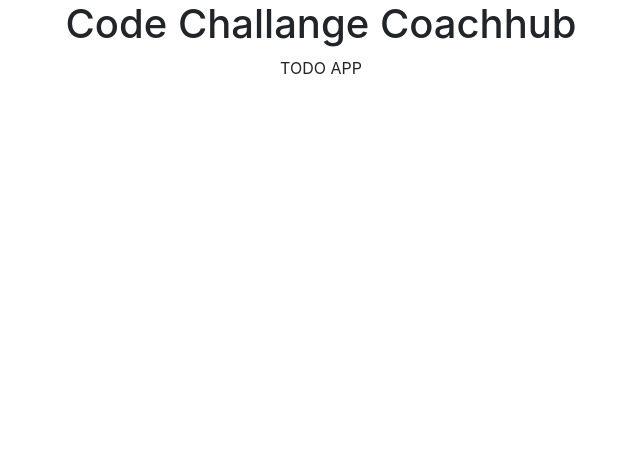
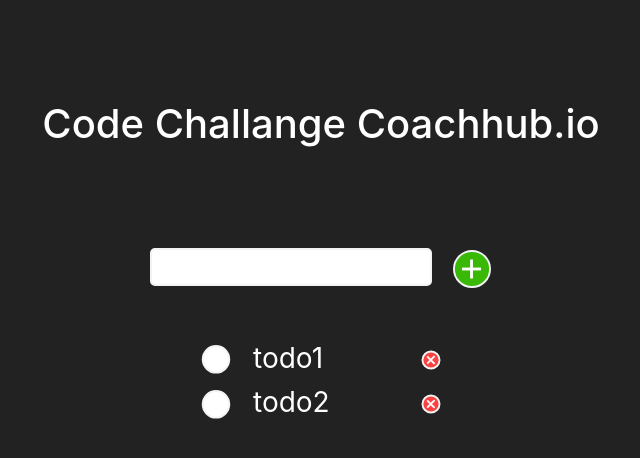
Before and after one commit to GabrielDierks/code-challenge-coachhub, a React (Create React App) app in the folder client/: page / in a window 1280 px wide. Shown: the top 458 px of the page, without its empty margins (319-959 px from the left). Built offline with nearby package versions, Linux system fonts and the light colour scheme.

Commit message:
added all necessary components and basic style

```diff
--- a/client/src/App.css
+++ b/client/src/App.css
@@ -1,5 +1,9 @@
-.App {
-  margin: 0; }
-  .App h1,
-  .App p {
-    text-align: center; }
+body {
+  background-color: #222;
+  color: #fff; }
+  body .App {
+    margin: 100px;
+    text-align: center;
+    outline-style: none; }
+    body .App h1 {
+      margin-bottom: 50px; }
--- a/client/src/App.js
+++ b/client/src/App.js
@@ -1,10 +1,24 @@
 import React from "react"
 import "./App.css"
 
+import { Button } from "./Components/Button/"
+import { Input } from "./Components/Input/"
+import { TodoItem } from "./Components/TodoItem"
+
+const item = [{ id: "1", name: "todo1" }, { id: "2", name: "todo2" }]
+
 const App = () => (
   <div className="App">
-    <h1> Code Challange Coachhub</h1>
-    <p>TODO APP</p>
+    <h1> Code Challange Coachhub.io</h1>
+    <form>
+      <Input type="text" />
+      <Button color="green" type="submit" />
+    </form>
+    <ul>
+      {item.map(item => (
+        <TodoItem key={item.id} {...item} />
+      ))}
+    </ul>
   </div>
 )
 
--- a/client/src/App.scss
+++ b/client/src/App.scss
@@ -1,7 +1,13 @@
-.App {
-  margin: 0;
-  h1,
-  p {
+body {
+  background-color: #222;
+  color: #fff;
+  .App {
+    margin: 100px;
     text-align: center;
+    outline-style: none;
+
+    h1 {
+      margin-bottom: 50px;
+    }
   }
 }
--- /dev/null
+++ b/client/src/Components/Button/Button.css
@@ -0,0 +1,64 @@
+button {
+  width: 40px;
+  height: 40px;
+  border-radius: 50%;
+  color: #fff;
+  background: #999;
+  margin: 0px 10px;
+  border: 2px solid #f1f3f4;
+  outline-style: none;
+  cursor: pointer;
+  transition: all 0.1s ease;
+  transform: scale(0.95);
+  font-size: 14px;
+  padding: 15px;
+  vertical-align: middle; }
+  button.green {
+    background: #39b906; }
+    button.green:before, button.green:after {
+      content: "";
+      position: absolute;
+      width: 5px;
+      height: 20px;
+      border: solid white;
+      border-width: 0 3px 0 0; }
+    button.green:before {
+      left: 14px;
+      top: 8px; }
+    button.green:after {
+      left: 15px;
+      top: 7px;
+      -webkit-transform: rotate(45deg);
+      -ms-transform: rotate(45deg);
+      transform: rotate(90deg); }
+  button:hover {
+    opacity: 0.8;
+    transform: scale(1); }
+  button:active {
+    transform: scale(0.95); }
+  button.red {
+    background: #fd4040;
+    height: 20px;
+    width: 20px;
+    padding: 0px;
+    margin: 0;
+    vertical-align: super; }
+    button.red:before, button.red:after {
+      content: "";
+      position: absolute;
+      left: 6px;
+      width: 3px;
+      height: 11px;
+      border: solid white;
+      border-width: 0 2px 0 0; }
+    button.red:before {
+      top: 3px;
+      -webkit-transform: rotate(-45deg);
+      -ms-transform: rotate(-45deg);
+      transform: rotate(-45deg); }
+    button.red:after {
+      top: 2px;
+      width: 3px;
+      -webkit-transform: rotate(45deg);
+      -ms-transform: rotate(45deg);
+      transform: rotate(45deg); }
--- /dev/null
+++ b/client/src/Components/Button/Button.scss
@@ -0,0 +1,83 @@
+button {
+  width: 40px;
+  height: 40px;
+  border-radius: 50%;
+  color: #fff;
+  background: #999;
+  margin: 0px 10px;
+  border: 2px solid #f1f3f4;
+  outline-style: none;
+  cursor: pointer;
+  transition: all 0.1s ease;
+  transform: scale(0.95);
+  font-size: 14px;
+  padding: 15px;
+  vertical-align: middle;
+
+  &.green {
+    background: rgb(57, 185, 6);
+
+    &:before,
+    &:after {
+      content: "";
+      position: absolute;
+      width: 5px;
+      height: 20px;
+      border: solid white;
+      border-width: 0 3px 0 0;
+    }
+
+    &:before {
+      left: 14px;
+      top: 8px;
+    }
+    &:after {
+      left: 15px;
+      top: 7px;
+      -webkit-transform: rotate(45deg);
+      -ms-transform: rotate(45deg);
+      transform: rotate(90deg);
+    }
+  }
+  &:hover {
+    opacity: 0.8;
+    transform: scale(1);
+  }
+  &:active {
+    transform: scale(0.95);
+  }
+
+  &.red {
+    background: rgb(253, 64, 64);
+    height: 20px;
+    width: 20px;
+    padding: 0px;
+    margin: 0;
+    vertical-align: super;
+
+    &:before,
+    &:after {
+      content: "";
+      position: absolute;
+      left: 6px;
+      width: 3px;
+      height: 11px;
+      border: solid white;
+      border-width: 0 2px 0 0;
+    }
+
+    &:before {
+      top: 3px;
+      -webkit-transform: rotate(-45deg);
+      -ms-transform: rotate(-45deg);
+      transform: rotate(-45deg);
+    }
+    &:after {
+      top: 2px;
+      width: 3px;
+      -webkit-transform: rotate(45deg);
+      -ms-transform: rotate(45deg);
+      transform: rotate(45deg);
+    }
+  }
+}
--- /dev/null
+++ b/client/src/Components/Button/index.js
@@ -0,0 +1,10 @@
+import React from "react"
+import "./Button.css"
+
+export const Button = ({ color, clickon, children }) => {
+  return (
+    <button className={color} onClick={clickon}>
+      {children}
+    </button>
+  )
+}
--- /dev/null
+++ b/client/src/Components/Input/Input.css
@@ -0,0 +1,8 @@
+.input {
+  display: inline;
+  margin: 50px 10px;
+  padding: 5px 15px;
+  outline-style: none;
+  border-radius: 5px;
+  border: 2px solid #f1f3f4;
+  user-select: none; }
--- /dev/null
+++ b/client/src/Components/Input/Input.scss
@@ -0,0 +1,9 @@
+.input {
+  display: inline;
+  margin: 50px 10px;
+  padding: 5px 15px;
+  outline-style: none;
+  border-radius: 5px;
+  border: 2px solid #f1f3f4;
+  user-select: none;
+}
--- /dev/null
+++ b/client/src/Components/Input/index.js
@@ -0,0 +1,6 @@
+import React from "react"
+import "./Input.css"
+
+export const Input = ({ type }) => {
+  return <input className="input" type={type} />
+}
--- /dev/null
+++ b/client/src/Components/TodoItem/TodoItem.css
@@ -0,0 +1,70 @@
+ul {
+  padding: 0;
+  margin: 0; }
+  ul li {
+    list-style: none; }
+    ul li .text {
+      vertical-align: super;
+      display: inline-block;
+      margin: 0 80px 0 20px;
+      font-size: 28px;
+      border: 0;
+      background: 0;
+      width: 90px;
+      color: #fff; }
+    ul li .container {
+      position: relative;
+      margin: 0;
+      padding: 0;
+      cursor: pointer;
+      font-size: 22px;
+      height: 30px;
+      width: 30px;
+      -webkit-user-select: none;
+      -moz-user-select: none;
+      -ms-user-select: none;
+      user-select: none; }
+    ul li .container input {
+      position: absolute;
+      opacity: 0;
+      cursor: pointer;
+      height: 0;
+      width: 0; }
+    ul li .checkmark {
+      position: absolute;
+      top: 0;
+      left: 0;
+      height: 30px;
+      width: 30px;
+      background-color: #fff;
+      transition: all 0.1s ease;
+      transform: scale(0.95);
+      transform-origin: 50% 70%;
+      border-radius: 25px;
+      border: 2px solid #f1f3f4; }
+    ul li .container:hover input ~ .checkmark {
+      background-color: #ccc;
+      transform: scale(1); }
+    ul li .container input:checked ~ .checkmark {
+      background-color: #2196f3; }
+    ul li .checkmark:after,
+    ul li .checkmark:before {
+      content: "";
+      position: absolute;
+      display: none; }
+    ul li .container input:checked ~ .checkmark:after,
+    ul li .container input:checked ~ .checkmark:before {
+      display: inline-block; }
+    ul li .container .checkmark:after {
+      left: 10px;
+      top: 7px;
+      width: 5px;
+      height: 10px;
+      border: solid white;
+      border-width: 0 3px 3px 0;
+      -webkit-transform: rotate(45deg);
+      -ms-transform: rotate(45deg);
+      transform: rotate(45deg); }
+  ul p {
+    display: inline-block;
+    margin: 0; }
--- /dev/null
+++ b/client/src/Components/TodoItem/TodoItem.scss
@@ -0,0 +1,83 @@
+ul {
+  padding: 0;
+  margin: 0;
+  li {
+    list-style: none;
+
+    .text {
+      vertical-align: super;
+      display: inline-block;
+      margin: 0 80px 0 20px;
+      font-size: 28px;
+      border: 0;
+      background: 0;
+      width: 90px;
+      color: #fff;
+    }
+    .container {
+      position: relative;
+      margin: 0;
+      padding: 0;
+      cursor: pointer;
+      font-size: 22px;
+      height: 30px;
+      width: 30px;
+      -webkit-user-select: none;
+      -moz-user-select: none;
+      -ms-user-select: none;
+      user-select: none;
+    }
+    .container input {
+      position: absolute;
+      opacity: 0;
+      cursor: pointer;
+      height: 0;
+      width: 0;
+    }
+    .checkmark {
+      position: absolute;
+      top: 0;
+      left: 0;
+      height: 30px;
+      width: 30px;
+      background-color: #fff;
+      transition: all 0.1s ease;
+      transform: scale(0.95);
+      transform-origin: 50% 70%;
+      border-radius: 25px;
+      border: 2px solid #f1f3f4;
+    }
+    .container:hover input ~ .checkmark {
+      background-color: #ccc;
+      transform: scale(1);
+    }
+    .container input:checked ~ .checkmark {
+      background-color: #2196f3;
+    }
+    .checkmark:after,
+    .checkmark:before {
+      content: "";
+      position: absolute;
+      display: none;
+    }
+    .container input:checked ~ .checkmark:after,
+    .container input:checked ~ .checkmark:before {
+      display: inline-block;
+    }
+    .container .checkmark:after {
+      left: 10px;
+      top: 7px;
+      width: 5px;
+      height: 10px;
+      border: solid white;
+      border-width: 0 3px 3px 0;
+      -webkit-transform: rotate(45deg);
+      -ms-transform: rotate(45deg);
+      transform: rotate(45deg);
+    }
+  }
+  p {
+    display: inline-block;
+    margin: 0;
+  }
+}
--- /dev/null
+++ b/client/src/Components/TodoItem/index.js
@@ -0,0 +1,17 @@
+import React from "react"
+import "./TodoItem.css"
+
+import { Button } from "../Button/"
+
+export const TodoItem = ({ name }) => {
+  return (
+    <li>
+      <label className="container">
+        <input type="checkbox" />
+        <span className="checkmark" />
+      </label>
+      <input type="text" value={name} className="text" />
+      <Button color="red" />
+    </li>
+  )
+}
```
